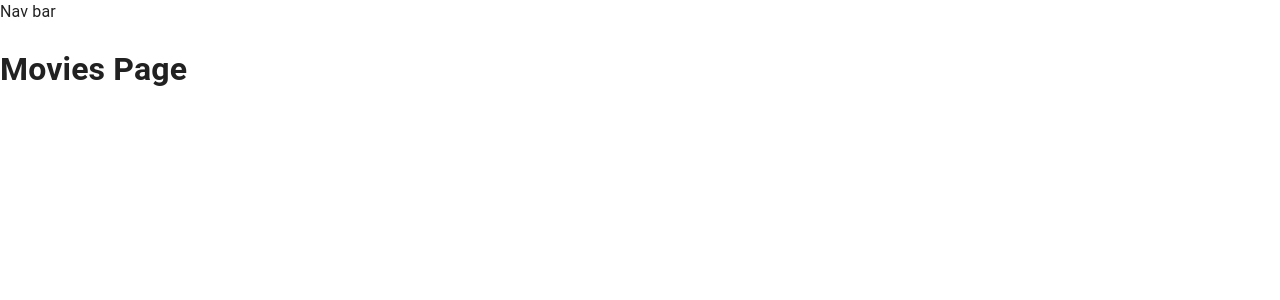
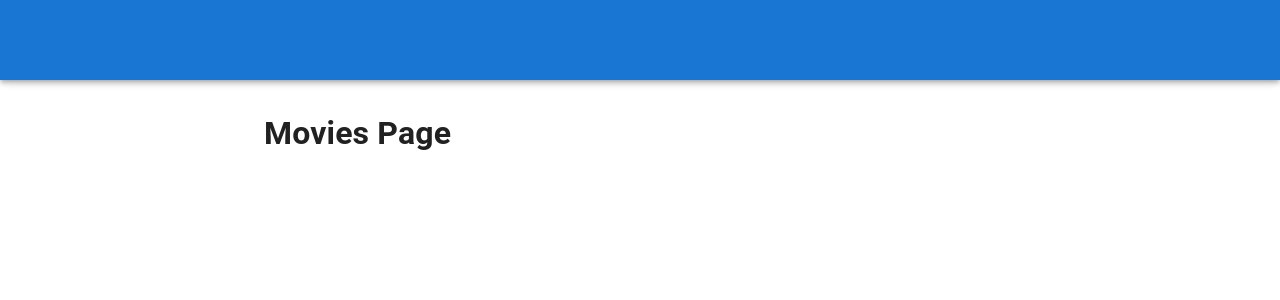
Before and after one commit to antoniomorabito/movie-react, a React (Create React App) app: page / in a window 1280 px wide. Shown: the top 300 px of the page. Built offline with nearby package versions, Linux system fonts and the light colour scheme.

Commit message:
Fixing and navigation

```diff
--- a/package.json
+++ b/package.json
@@ -4,9 +4,11 @@
   "private": true,
   "dependencies": {
     "@alan-ai/alan-sdk-web": "^1.8.90",
+    "@emotion/react": "^11.14.0",
+    "@emotion/styled": "^11.14.0",
     "@mui/icons-material": "^7.1.0",
     "@mui/material": "^7.1.0",
-    "@mui/styles": "^6.4.8",
+    "@mui/styles": "^5.17.1",
     "@reduxjs/toolkit": "^2.8.2",
     "@testing-library/dom": "^10.4.0",
     "@testing-library/jest-dom": "^6.6.3",
--- a/src/App.jsx
+++ b/src/App.jsx
@@ -1,35 +1,30 @@
 import React from 'react';
 import { CssBaseline } from '@mui/material';
-import { BrowserRouter,
-    Routes,
-    Route
- } from 'react-router-dom';
+import { BrowserRouter, Routes, Route } from 'react-router-dom';
 
- import Movies from './components/Movies/Movies';
- import Actors from './components/Actors/Actors';
+import Movies from './components/Movies/Movies';
+import Actors from './components/Actors/Actors';
 import NavBar from './components/NavBar/NavBar';
 import MovieInformation from './components/MovieInformation/MovieInformation';
 import Profile from './components/Profile/Profile';
-
+import useStyles from './styles'; // ← dari default export
 
 const App = () => {
+    const classes = useStyles(); // ← panggil hook yang akan ambil theme otomatis
+
     return (
-        <div>
-
+        <div className={classes.root}>
             <CssBaseline />
             <BrowserRouter>
-             <NavBar/>
-             <main>
-                <div>
-                <Routes>
-                    <Route path='/movie/:id' element={<MovieInformation/>} />
-                    <Route path='/' element={<Movies/>} />
-
-                    <Route path='/actors/:id' element={<Actors/>} />
-                    <Route path='profile/:id' element={<Profile/>} />
-
-                </Routes>
-                    </div>
+                <NavBar />
+                <main className={classes.content}>
+                    <div className={classes.toolbar} />
+                    <Routes>
+                        <Route path='/movie/:id' element={<MovieInformation />} />
+                        <Route path='/' element={<Movies />} />
+                        <Route path='/actors/:id' element={<Actors />} />
+                        <Route path='profile/:id' element={<Profile />} />
+                    </Routes>
                 </main>
             </BrowserRouter>
         </div>
--- a/src/components/NavBar/NavBar.jsx
+++ b/src/components/NavBar/NavBar.jsx
@@ -1,10 +1,19 @@
 import React from 'react';
+import { AppBar, IconButton, Toolbar, Drawer, Button, Avatar, useMediaQuery } from '@mui/material';
+import { Menu, AccountCircle, Brightness4, Brightness7 } from '@mui/icons-material';
+import useStyles from './navstyles';
 
 const NavBar = () => {
+
+    const classes = useStyles();
+
     return (
-        <div>
-            Nav bar
-        </div>
+        <>
+           <AppBar position='fixed'>
+            <Toolbar className={classes.toolbar}>
+            </Toolbar>
+           </AppBar>
+        </>
     );
 };
 
--- /dev/null
+++ b/src/components/NavBar/navstyles.js
@@ -0,0 +1,16 @@
+import { makeStyles } from "@mui/styles";
+
+export default makeStyles((theme) => ({
+    toolbar:{
+        display: 'flex',
+        height: '80px',
+        justifyContent: 'space-between',
+        marginLeft: '240px',
+        [theme.breakpoints.down('sm')]: {
+            marginLeft: '0',
+            flexWrap: 'wrap',
+        }
+    },
+
+
+}));
--- a/src/index.js
+++ b/src/index.js
@@ -1,14 +1,14 @@
 import ReactDOM from 'react-dom/client';
-import React  from 'react';
+import React from 'react';
 import App from './App';
-import { createTheme, ThemeProvider } from '@mui/material/styles';
+import { createTheme } from '@mui/material/styles';
+import { ThemeProvider } from '@mui/styles';
 
-const theme = createTheme({});
-
+const theme = createTheme();
 
 const root = ReactDOM.createRoot(document.getElementById('root'));
 root.render(
-   <ThemeProvider theme={theme}>
-     <App></App>
-   </ThemeProvider>
+  <ThemeProvider theme={theme}>
+    <App />
+  </ThemeProvider>
 );
--- a/src/styles.js
+++ b/src/styles.js
@@ -1,23 +1,25 @@
-import { makeStyles } from "@mui/styles";
+import { makeStyles } from '@mui/styles';
 
-const drawerWidth = 240;
+export const drawerWidth = 240;
 
-export default makeStyles((theme) => ({
-    root:{
+const useStyles = makeStyles((theme) => ({
+  root: {
     display: 'flex',
-        height: '100%'
+    height: '100%',
   },
-    toolbar:{
+  toolbar: {
     ...theme.mixins.toolbar,
   },
   content: {
     flexGrow: 1,
-        padding:theme.spacing(3),
+    padding: theme.spacing(3),
     marginLeft: drawerWidth,
     width: `calc(100% - ${drawerWidth}px)`,
-        [theme.breakpoints.down('sm')]:{
+    [theme.breakpoints.down('sm')]: {
       marginLeft: 0,
-            width: '100%'
-        }
-    }
+      width: '100%',
+    },
+  },
 }));
+
+export default useStyles;
```
Also changed, not shown: 1 other file (tests, documents, lock files or other folders). Lines whose indentation alone changed are shown as unchanged.
